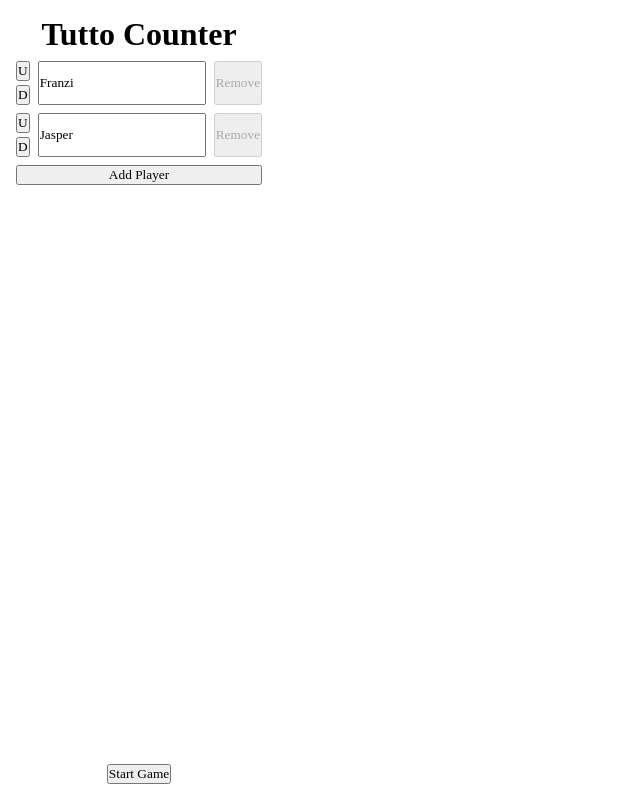
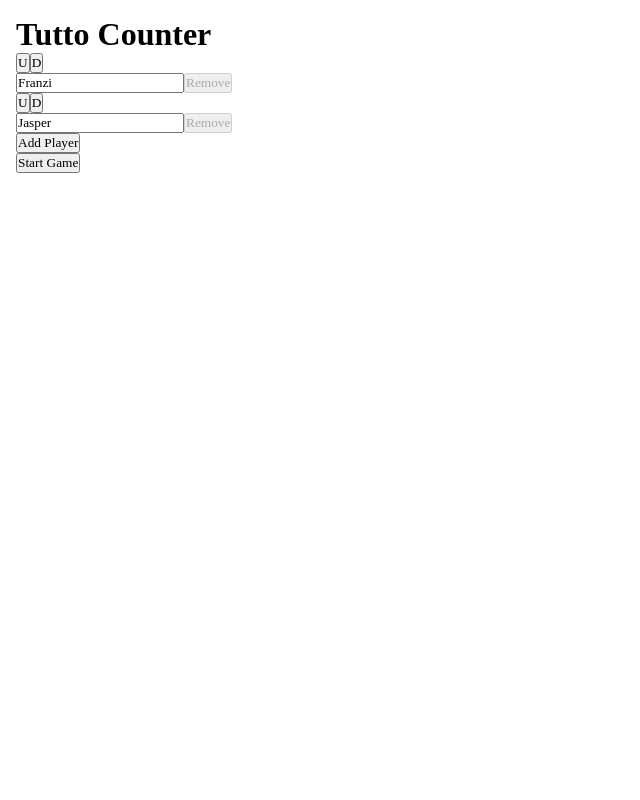
Before and after one commit to JasperBischof/tutto-counter, a Vue app: page / in a window 1280 px wide. Shown: the whole page, without its empty margins (0-640 px from the left). Built offline with nearby package versions, Linux system fonts and the light colour scheme; the HTML template or start-up script is replaced by a standard one; a web font is replaced by a local one.

Commit message:
removed all styles from components

```diff
--- a/src/App.vue
+++ b/src/App.vue
@@ -106,5 +106,3 @@ function restart() {
     "
   />
 </template>
-
-<style scoped></style>
--- a/src/components/Keypad.vue
+++ b/src/components/Keypad.vue
@@ -17,27 +17,3 @@ const NUMBER_KEYS = ["7", "8", "9", "4", "5", "6", "1", "2", "3"];
     <button @click="onSubmit" :class="{ submitDisabled }">Submit</button>
   </div>
 </template>
-
-<style scoped>
-.keypad {
-  max-height: 16rem;
-  flex: 1;
-  display: grid;
-  grid-template-columns: repeat(3, 1fr);
-  gap: 0.5rem;
-}
-button {
-  border-radius: 0.5rem;
-  border: 1px solid #d1d5db;
-  background-color: #ffffff;
-  cursor: pointer;
-  font-size: 1rem;
-}
-button.zero {
-  grid-column: 1 / span 2;
-}
-.submitDisabled {
-  cursor: not-allowed;
-  opacity: 0.5;
-}
-</style>
--- a/src/components/screens/PlayerSetup.vue
+++ b/src/components/screens/PlayerSetup.vue
@@ -48,29 +48,3 @@ defineProps<{
     </button>
   </main>
 </template>
-
-<style scoped>
-main {
-  display: flex;
-  flex-direction: column;
-  align-items: center;
-  gap: 0.5rem;
-}
-.player-list {
-  display: flex;
-  flex-direction: column;
-  gap: 0.5rem;
-  flex: 1;
-  overflow-y: scroll;
-}
-.player-item {
-  display: flex;
-  flex-direction: row;
-  gap: 0.5rem;
-}
-.order-buttons {
-  display: flex;
-  flex-direction: column;
-  gap: 0.25rem;
-}
-</style>
```
